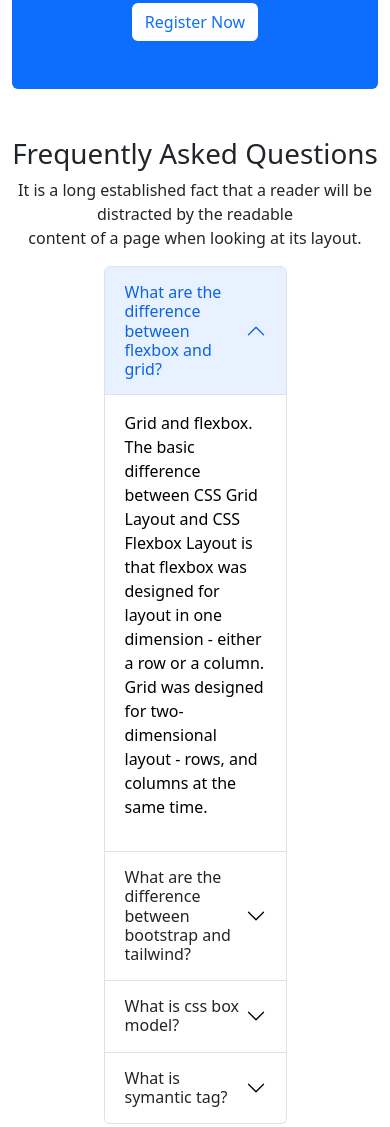
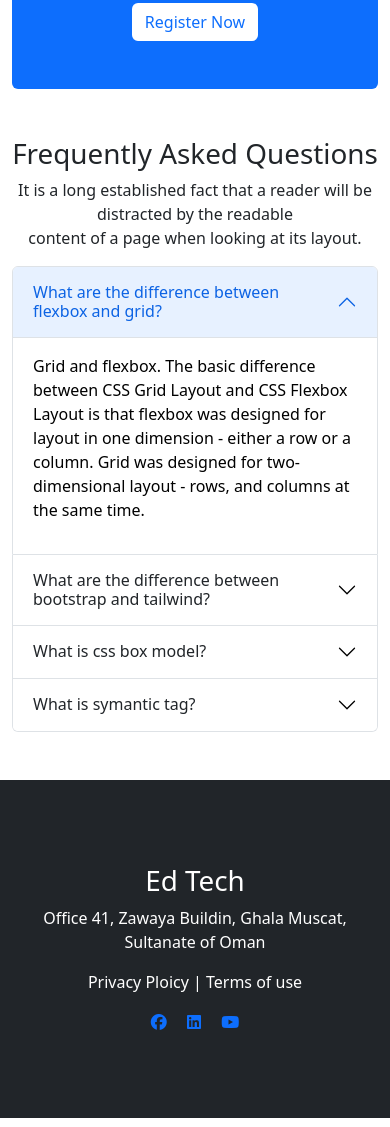
Before and after one commit to Njmilon/ed-tech, a plain HTML site: page index.html in a window 390 px wide. Shown: the part 3787-4914 px from the top of the page. Drawn offline with nearby package versions, Linux system fonts and the light colour scheme.

Commit message:
responsive updated

```diff
--- a/index.html
+++ b/index.html
@@ -19,6 +19,7 @@
 
 <body>
 
+    <main>
         <div class="container">
             <!-- navbar here  -->
             <header>
@@ -304,14 +305,15 @@
 
             <!-- Frequently Asked Questions start here  -->
 
-        <div>
+            <div class="mb-5">
                 <div class="text-center mb-3">
                     <h1>Frequently Asked Questions</h1>
                     <p>It is a long established fact that a reader will be distracted by the readable <br>
                         content of a page when looking at its layout.</p>
                 </div>
 
-            <div class="w-50 mx-auto">
+                <div class="col col-12 col-lg-8 mx-auto">
+                    <div class="w-100 lg-w-50 mx-auto">
                     <div class="accordion" id="accordionExample">
                         <div class="accordion-item">
                           <h2 class="accordion-header" id="headingOne">
@@ -367,9 +369,12 @@
                   </div>
 
 
+            </div>
+
+
             <!-- our companies start here  -->
 
-        <div class="my-5">
+            <div class="my-5 d-none d-lg-flex flex-column" >
                 <h1 class="text-center">Trusted by over 800+ companies</h1>
 
                 <div class="d-none d-lg-flex my-4 justify-content-between align-items-center">
@@ -382,10 +387,8 @@
 
                 </div>
             </div>
-
-
-
         </div>
+    </main>
 
     <!-- footer start here  -->
     <footer class="container-fluid footer-height bg-dark text-white text-center  d-flex flex-column align-items-center justify-content-center">
```
Lines whose indentation alone changed are shown as unchanged.
